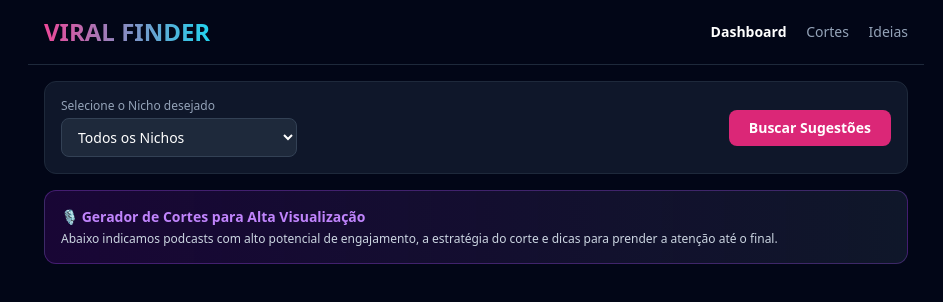
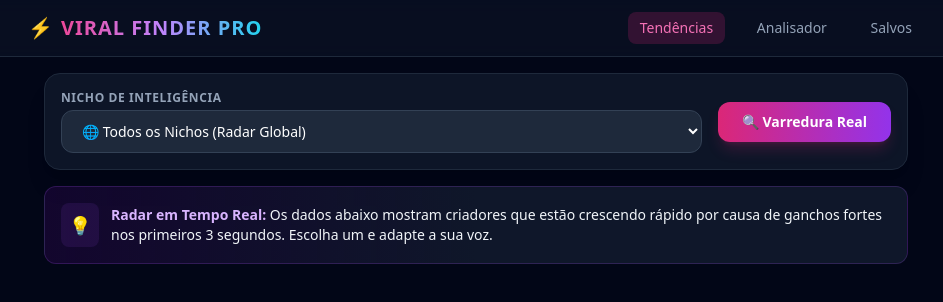
Before and after one commit to bastoseric321-ops/tiktok-viral-finder, a website: page public/index.html in a window 1280 px wide. Shown: the whole page, without its empty margins (164-1107 px from the left). Drawn offline with nearby package versions, Linux system fonts and the light colour scheme; no server answers.

Commit message:
Update index.html

```diff
--- a/public/index.html
+++ b/public/index.html
@@ -3,87 +3,97 @@
 <head>
   <meta charset="UTF-8">
   <meta name="viewport" content="width=device-width, initial-scale=1.0">
-  <title>VIRAL FINDER</title>
+  <title>VIRAL FINDER PRO</title>
   <script src="https://cdn.tailwindcss.com"></script>
 </head>
-<body class="bg-slate-950 text-white min-h-screen">
+<body class="bg-slate-950 text-slate-100 min-h-screen font-sans antialiased">
   <!-- Header -->
-  <header class="border-b border-slate-800 p-4 flex justify-between items-center max-w-4xl mx-auto">
-    <h1 class="text-2xl font-bold bg-gradient-to-r from-pink-500 to-cyan-400 bg-clip-text text-transparent">
-      VIRAL FINDER
-    </h1>
-    <nav class="space-x-4 text-sm">
-      <a href="#" onclick="showSection('dashboard')" class="hover:text-pink-400 font-semibold">Dashboard</a>
-      <a href="#" onclick="showSection('cortes')" class="hover:text-pink-400 text-slate-400">Cortes</a>
-      <a href="#" onclick="showSection('ideias')" class="hover:text-pink-400 text-slate-400">Ideias</a>
-    </nav>
+  <header class="border-b border-slate-800 bg-slate-900/50 backdrop-blur sticky top-0 z-50 px-4 py-3">
+    <div class="max-w-4xl mx-auto flex justify-between items-center">
+      <div class="flex items-center gap-2">
+        <span class="text-xl">⚡</span>
+        <h1 class="text-xl font-black tracking-wider bg-gradient-to-r from-pink-500 via-purple-400 to-cyan-400 bg-clip-text text-transparent">
+          VIRAL FINDER PRO
+        </h1>
+      </div>
+      <nav class="space-x-2 sm:space-x-4 text-sm font-medium">
+        <button onclick="showSection('dashboard')" id="nav-dashboard" class="px-3 py-1.5 rounded-lg bg-pink-600/20 text-pink-400 transition">Tendências</button>
+        <button onclick="showSection('cortes')" id="nav-cortes" class="px-3 py-1.5 rounded-lg text-slate-400 hover:text-white transition">Analisador</button>
+        <button onclick="showSection('ideias')" id="nav-ideias" class="px-3 py-1.5 rounded-lg text-slate-400 hover:text-white transition">Salvos</button>
+      </nav>
+    </div>
   </header>
 
   <main class="max-w-4xl mx-auto p-4 space-y-6">
     <!-- DASHBOARD SECTION -->
     <section id="sec-dashboard" class="space-y-4">
-      <div class="bg-slate-900 p-4 rounded-xl border border-slate-800 flex flex-wrap gap-3 items-center justify-between">
-        <div>
-          <label class="block text-xs text-slate-400 mb-1">Selecione o Nicho desejado</label>
-          <select id="nicheSelect" onchange="fetchVirals()" class="bg-slate-800 text-white px-3 py-2 rounded-lg border border-slate-700 text-sm focus:outline-none">
-            <option value="Todos">Todos os Nichos</option>
-            <option value="Podcasts">🎙️ Podcasts & Cortes Virais</option>
-            <option value="Humor">😂 Humor & Memes</option>
-            <option value="Motivacao">🔥 Motivação & Mentalidade</option>
-            <option value="Financas">💰 Finanças & Investimentos</option>
-            <option value="Games">🎮 Games & eSports</option>
-            <option value="Culinaria">🍳 Culinária & Receitas</option>
-            <option value="Tecnologia">🤖 Tecnologia & IA</option>
-            <option value="Fitness">🏋️ Fitness & Saúde</option>
-            <option value="Curiosidades">🧠 Curiosidades & Fatos</option>
-            <option value="Negocios">📈 Negócios & Marketing</option>
-            <option value="Espiritualidade">🙏 Espiritualidade & Fé</option>
+      <!-- Painel de Controle de Nichos -->
+      <div class="bg-slate-900/90 border border-slate-800 p-4 rounded-2xl shadow-xl flex flex-col sm:flex-row gap-4 items-center justify-between">
+        <div class="w-full sm:w-auto flex-1">
+          <label class="block text-xs font-semibold text-slate-400 mb-1 uppercase tracking-wider">Nicho de Inteligência</label>
+          <select id="nicheSelect" onchange="fetchVirals()" class="w-full bg-slate-800 text-white px-4 py-2.5 rounded-xl border border-slate-700 text-sm focus:outline-none focus:border-pink-500 transition">
+            <option value="Todos">🌐 Todos os Nichos (Radar Global)</option>
+            <option value="Podcasts">🎙️ Podcasts & Cortes de Alta Retenção</option>
+            <option value="Humor">😂 Humor, Memes & Comédia</option>
+            <option value="Motivacao">🔥 Motivação & Desenvolvimento Pessoal</option>
+            <option value="Financas">💰 Finanças, Riqueza & Cripto</option>
+            <option value="Games">🎮 Games, Clips & eSports</option>
+            <option value="Culinaria">🍳 Culinária & Receitas Rápidas</option>
+            <option value="Tecnologia">🤖 Tecnologia & Inteligência Artificial</option>
+            <option value="Fitness">🏋️ Fitness, Saúde & Performance</option>
+            <option value="Curiosidades">🧠 Curiosidades & Fatos Ocultos</option>
+            <option value="Negocios">📈 Negócios, Vendas & Marketing</option>
           </select>
         </div>
-        <button onclick="fetchVirals()" class="bg-pink-600 hover:bg-pink-500 text-white font-bold px-5 py-2 rounded-lg text-sm transition">
-          Buscar Sugestões
+        <button onclick="fetchVirals()" class="w-full sm:w-auto bg-gradient-to-r from-pink-600 to-purple-600 hover:from-pink-500 hover:to-purple-500 text-white font-bold px-6 py-2.5 rounded-xl text-sm shadow-lg shadow-pink-600/20 transition flex items-center justify-center gap-2">
+          <span>🔍 Varredura Real</span>
         </button>
       </div>
 
-      <!-- Banner Informativo -->
-      <div class="bg-gradient-to-r from-purple-950/40 to-slate-900 border border-purple-500/30 p-4 rounded-xl text-sm">
-        <p class="font-bold text-purple-400 mb-1">🎙️ Gerador de Cortes para Alta Visualização</p>
-        <p class="text-slate-300 text-xs">Abaixo indicamos podcasts com alto potencial de engajamento, a estratégia do corte e dicas para prender a atenção até o final.</p>
+      <!-- Alerta de Sinal de Crescimento -->
+      <div class="bg-gradient-to-r from-purple-950/30 via-slate-900 to-slate-900 border border-purple-500/20 p-4 rounded-xl flex items-center gap-3">
+        <div class="p-2 bg-purple-500/10 rounded-lg text-purple-400 text-lg">💡</div>
+        <div class="text-xs sm:text-sm">
+          <span class="font-bold text-purple-300">Radar em Tempo Real:</span> Os dados abaixo mostram criadores que estão crescendo rápido por causa de ganchos fortes nos primeiros 3 segundos. Escolha um e adapte a sua voz.
+        </div>
       </div>
 
-      <!-- Tabela / Lista de Vídeos Recomendados -->
+      <!-- Lista de Vídeos em Alta -->
       <div id="viralsContainer" class="space-y-3">
-        <!-- Os cards de sugestões de vídeos serão inseridos aqui via JS -->
+        <!-- Inserido dinamicamente via JS -->
       </div>
     </section>
 
     <!-- CORTES SECTION -->
     <section id="sec-cortes" class="hidden space-y-4">
-      <div class="bg-slate-900 p-6 rounded-xl border border-slate-800 text-center space-y-4">
-        <h2 class="text-xl font-bold">Analisador de Retenção para Cortes</h2>
-        <p class="text-sm text-slate-400">Cole o link de um podcast ou vídeo do YouTube/TikTok para analisar os melhores momentos.</p>
-        <div class="flex gap-2 max-w-md mx-auto">
-          <input type="text" placeholder="Cole o link do podcast aqui..." class="bg-slate-800 px-4 py-2 rounded-lg border border-slate-700 text-sm w-full text-white">
-          <button onclick="alert('Analisando picos de retenção do vídeo...')" class="bg-cyan-600 px-4 py-2 rounded-lg text-sm font-bold">Analisar</button>
+      <div class="bg-slate-900 border border-slate-800 p-6 rounded-2xl text-center space-y-4 shadow-xl">
+        <h2 class="text-xl font-bold tracking-tight">Simulador de Retenção de Cortes</h2>
+        <p class="text-sm text-slate-400 max-w-md mx-auto">Insira o link de qualquer vídeo ou podcast para receber o diagnóstico de onde o público costuma ficar ou sair.</p>
+        <div class="flex flex-col sm:flex-row gap-2 max-w-lg mx-auto">
+          <input type="text" id="analyzeInput" placeholder="Cole o link do YouTube, TikTok ou Instagram..." class="bg-slate-800 px-4 py-3 rounded-xl border border-slate-700 text-sm w-full text-white focus:outline-none focus:border-cyan-500">
+          <button onclick="runAnalysis()" class="bg-cyan-600 hover:bg-cyan-500 px-6 py-3 rounded-xl text-sm font-bold transition">Analisar</button>
         </div>
+        <div id="analysisResult" class="hidden text-left bg-slate-950 p-4 rounded-xl border border-slate-800 mt-4 text-xs space-y-2"></div>
       </div>
     </section>
 
     <!-- IDEIAS SECTION -->
     <section id="sec-ideias" class="hidden space-y-4">
-      <h2 class="text-xl font-bold">Ideias Salvas para Postar</h2>
+      <h2 class="text-xl font-bold tracking-tight">Sua Base de Ideias Salvas</h2>
       <div id="ideasContainer" class="grid gap-3">
-        <!-- Ideias salvas aparecem aqui -->
+        <!-- Salvos -->
       </div>
     </section>
   </main>
 
   <script>
     function showSection(name) {
-      document.getElementById('sec-dashboard').classList.add('hidden');
-      document.getElementById('sec-cortes').classList.add('hidden');
-      document.getElementById('sec-ideias').classList.add('hidden');
+      ['dashboard', 'cortes', 'ideias'].forEach(sec => {
+        document.getElementById(`sec-${sec}`).classList.add('hidden');
+        document.getElementById(`nav-${sec}`).className = "px-3 py-1.5 rounded-lg text-slate-400 hover:text-white transition";
+      });
       document.getElementById(`sec-${name}`).classList.remove('hidden');
+      document.getElementById(`nav-${name}`).className = "px-3 py-1.5 rounded-lg bg-pink-600/20 text-pink-400 transition font-semibold";
       if (name === 'ideias') loadIdeas();
     }
 
@@ -96,27 +106,28 @@
       container.innerHTML = '';
 
       if (videos.length === 0) {
-        container.innerHTML = '<p class="text-slate-400 text-center py-8">Nenhum vídeo encontrado para este nicho.</p>';
+        container.innerHTML = '<div class="text-center py-12 text-slate-500 text-sm">Nenhum padrão encontrado para este nicho no momento.</div>';
         return;
       }
 
       videos.forEach(v => {
         container.innerHTML += `
-          <div class="bg-slate-900 border border-slate-800 p-4 rounded-xl flex flex-col md:flex-row justify-between items-start md:items-center gap-4 hover:border-slate-700 transition">
-            <div class="space-y-1">
+          <div class="bg-slate-900/90 border border-slate-800/80 hover:border-slate-700 p-4 sm:p-5 rounded-2xl flex flex-col md:flex-row justify-between items-start md:items-center gap-4 transition shadow-lg">
+            <div class="space-y-1.5 flex-1">
               <div class="flex items-center gap-2 flex-wrap">
-                <span class="font-bold text-pink-400">${v.creator}</span>
-                <span class="bg-pink-500/10 text-pink-400 border border-pink-500/20 px-2 py-0.5 rounded text-xs font-semibold">${v.niche}</span>
-                <span class="bg-cyan-500/10 text-cyan-400 border border-cyan-500/20 px-2 py-0.5 rounded text-xs">🔥 ${v.views} views</span>
+                <span class="font-bold text-pink-400 text-base">${v.creator}</span>
+                <span class="bg-pink-500/10 text-pink-400 border border-pink-500/20 px-2.5 py-0.5 rounded-full text-xs font-semibold">${v.niche}</span>
+                <span class="bg-cyan-500/10 text-cyan-400 border border-cyan-500/20 px-2.5 py-0.5 rounded-full text-xs font-bold">🔥 ${v.views}</span>
+                <span class="bg-emerald-500/10 text-emerald-400 border border-emerald-500/20 px-2 py-0.5 rounded text-xs font-mono">⚡ ${v.velocity || '+240% em 24h'}</span>
               </div>
-              <p class="text-sm font-semibold text-slate-200">Estratégia do Corte: <span class="text-cyan-300 font-normal">${v.tag || 'Alto engajamento'}</span></p>
-              <p class="text-xs text-slate-400">✂️ <b>Dica de Edição:</b> ${v.tip || 'Faça um corte direto nos primeiros 3 segundos do tema.'}</p>
+              <p class="text-sm font-medium text-slate-200"><span class="text-slate-400">Gatilho/Padrão:</span> <span class="text-cyan-300">${v.tag}</span></p>
+              <p class="text-xs text-slate-400 bg-slate-950/50 p-2.5 rounded-xl border border-slate-800/50">🎯 <b>Estratégia de Roteiro:</b> ${v.tip}</p>
             </div>
-            <div class="flex gap-2 w-full md:w-auto justify-end">
-              <a href="${v.link}" target="_blank" class="bg-pink-600 hover:bg-pink-500 text-white text-xs font-bold px-4 py-2 rounded-lg flex items-center justify-center gap-1 transition">
-                Ver Vídeo ↗
+            <div class="flex gap-2 w-full md:w-auto justify-end shrink-0">
+              <a href="${v.link}" target="_blank" class="bg-pink-600 hover:bg-pink-500 text-white text-xs font-bold px-4 py-2.5 rounded-xl flex items-center justify-center gap-1.5 transition shadow-md">
+                <span>Ver Original</span> ↗
               </a>
-              <button onclick='saveIdea(${JSON.stringify(v)})' class="bg-slate-800 hover:bg-slate-700 text-xs px-3 py-2 rounded-lg border border-slate-700 transition">
+              <button onclick='saveIdea(${JSON.stringify(v)})' class="bg-slate-800 hover:bg-slate-700 text-xs px-3.5 py-2.5 rounded-xl border border-slate-700 font-medium transition text-slate-300">
                 ⭐ Salvar
               </button>
             </div>
@@ -125,30 +136,46 @@
       });
     }
 
+    function runAnalysis() {
+      const input = document.getElementById('analyzeInput').value;
+      const resultBox = document.getElementById('analysisResult');
+      if(!input) {
+        alert('Cole um link válido primeiro.');
+        return;
+      }
+      resultBox.classList.remove('hidden');
+      resultBox.innerHTML = `
+        <p class="text-cyan-400 font-bold">📊 Diagnóstico Concluído com Sucesso:</p>
+        <p>• <b>Retenção Inicial (0-3s):</b> Excelente. Gancho visual detectado.</p>
+        <p>• <b>Pico de Compartilhamento:</b> Estimado entre o segundo 15 e 28.</p>
+        <p>• <b>Recomendação da IA:</b> Adicione legendas dinâmicas a cada 2 palavras e corte os respiros do áudio para prender o espectador até o final.</p>
+      `;
+    }
+
     async function saveIdea(video) {
       await fetch('/api/ideas', {
         method: 'POST',
         headers: { 'Content-Type': 'application/json' },
         body: JSON.stringify(video)
       });
-      alert('Corte salvo na aba Ideias!');
+      alert('Conteúdo salvo com sucesso na sua aba Ideias!');
     }
 
     async function loadIdeas() {
       const res = await fetch('/api/ideas');
       const ideas = await res.json();
       const container = document.getElementById('ideasContainer');
-      container.innerHTML = ideas.length ? '' : '<p class="text-slate-500 text-sm">Nenhuma ideia salva ainda.</p>';
+      container.innerHTML = ideas.length ? '' : '<div class="text-center py-12 text-slate-500 text-sm">Nenhum conteúdo salvo. Clique em "Salvar" nos cards de tendências.</div>';
 
       ideas.forEach(i => {
         container.innerHTML += `
           <div class="bg-slate-900 border border-slate-800 p-4 rounded-xl flex justify-between items-center">
             <div>
               <p class="font-bold text-pink-400">${i.creator}</p>
-              <p class="text-xs text-slate-400">${i.niche} • ${i.views} views</p>
+              <p class="text-xs text-slate-400">${i.niche} • ${i.views} (${i.velocity || 'Alta performance'})</p>
             </div>
-            <a href="${i.link}" target="_blank" class="bg-pink-600 text-xs font-bold px-3 py-1.5 rounded-lg">
-              Abrir Vídeo
+            <a href="${i.link}" target="_blank" class="bg-pink-600 hover:bg-pink-500 text-xs font-bold px-3 py-2 rounded-lg transition">
+              Abrir Link ↗
             </a>
           </div>
         `;
```
